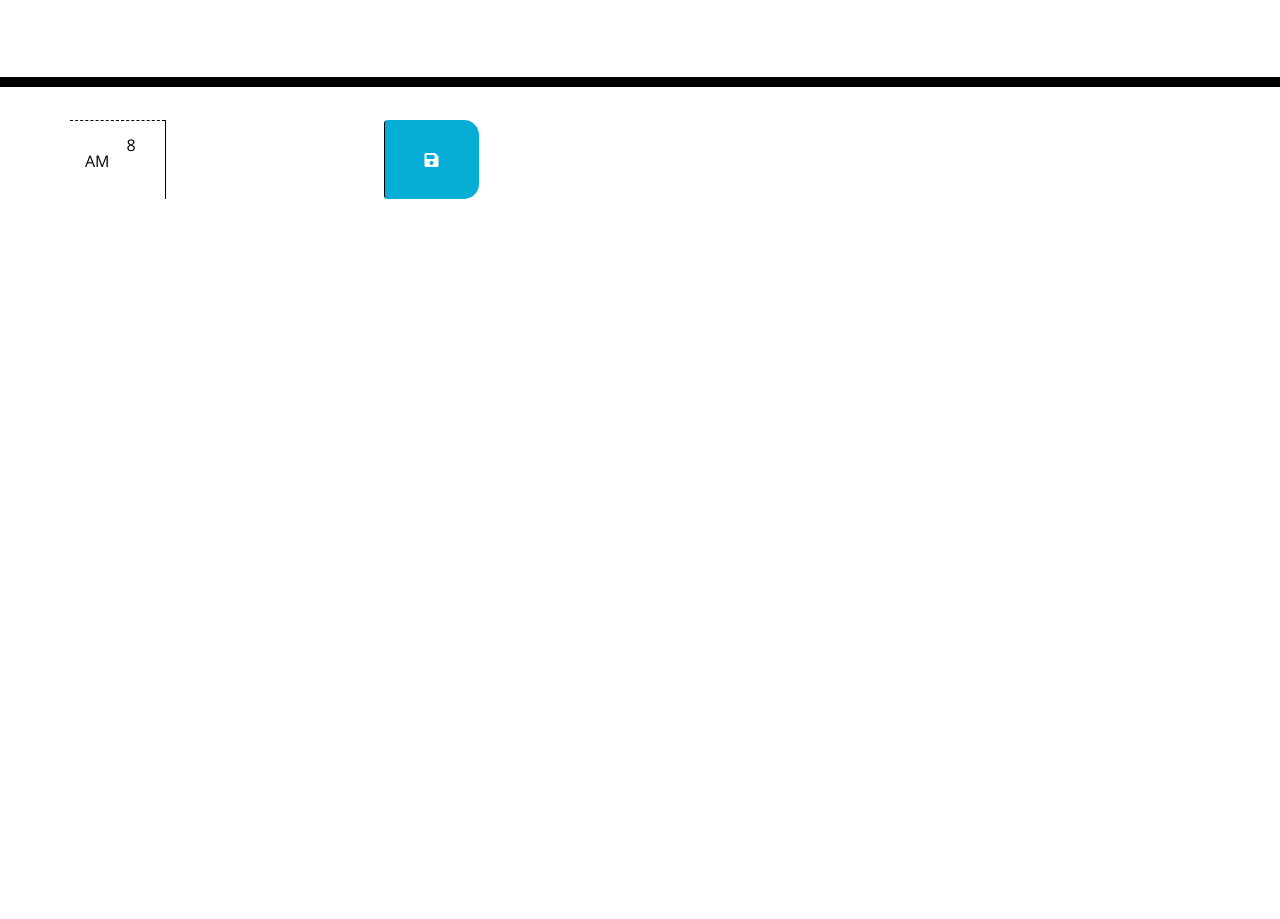
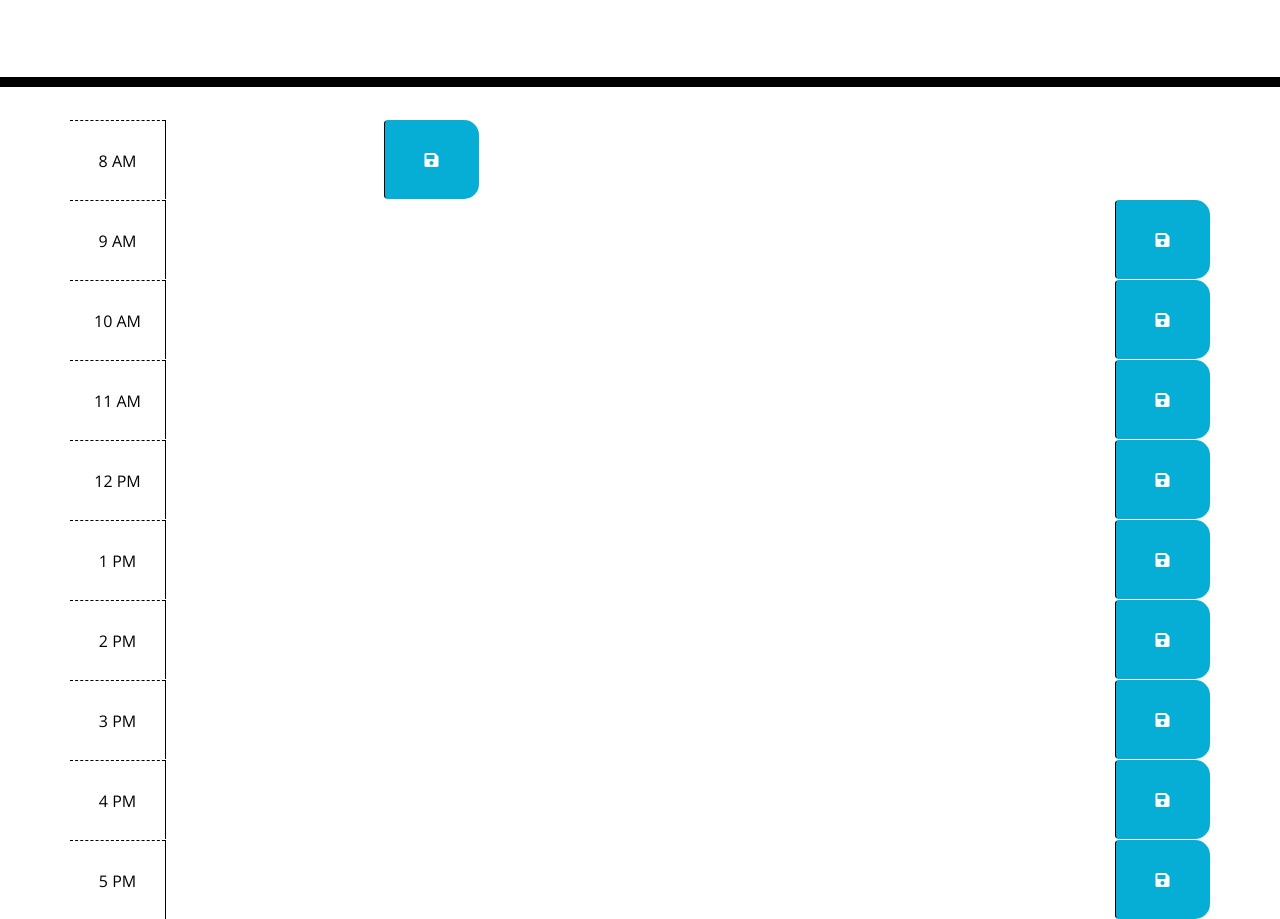
Before and after one commit to fausnightm/work-day-schedular, a plain HTML site: page index.html in a window 1280 px wide. Shown: the part 181-1100 px from the top of the page. Before the commit the page ends 800 px from the top, so only its background shows below. Drawn offline with nearby package versions, Linux system fonts and the light colour scheme; files that its build step writes are made by us from their sources.

Commit message:
updated html finsihed

```diff
--- a/index.html
+++ b/index.html
@@ -1,40 +1,116 @@
 <!DOCTYPE html>
 <html lang="en">
+
 <head>
 	<meta charset="UTF-8" />
 	<meta name="viewport" content="width=device-width, initial-scale=1.0" />
 	<meta http-equiv="X-UA-Compatible" content="ie=edge" />
-    <link
-      rel="stylesheet"
-      href="https://stackpath.bootstrapcdn.com/bootstrap/4.3.1/css/bootstrap.min.css"
-    />
-    <link
-      rel="stylesheet"
-      href="https://use.fontawesome.com/releases/v5.8.1/css/all.css"
-      integrity="sha384-50oBUHEmvpQ+1lW4y57PTFmhCaXp0ML5d60M1M7uH2+nqUivzIebhndOJK28anvf"
-      crossorigin="anonymous"
-    />
-    <link
-      href="https://fonts.googleapis.com/css?family=Open+Sans&display=swap"
-      rel="stylesheet"
-    />
-    <link rel="stylesheet" href="style.css" />
-    <title>Work Day Scheduler</title>
+	<link rel="stylesheet" href="https://stackpath.bootstrapcdn.com/bootstrap/4.3.1/css/bootstrap.min.css" />
+	<link rel="stylesheet" href="https://use.fontawesome.com/releases/v5.8.1/css/all.css"
+		integrity="sha384-50oBUHEmvpQ+1lW4y57PTFmhCaXp0ML5d60M1M7uH2+nqUivzIebhndOJK28anvf" crossorigin="anonymous" />
+	<link href="https://fonts.googleapis.com/css?family=Open+Sans&display=swap" rel="stylesheet" />
+	<link rel="stylesheet" href="./assets/css/style.css" />
+	<title>Work Day Scheduler - Challenge 5: Third-Party APIs </title>
 </head>
 
 <body>
+	<!-- Header -->
 	<header class="jumbotron">
 		<h1 class="display-3">Work Day Scheduler</h1>
 		<p class="lead">A simple calendar app for scheduling your work day</p>
 		<p id="currentDay" class="lead"></p>
 	</header>
+
 	<div class="container">
-      <!-- Timeblocks go here -->
-      <div id="hour8" class="row timeBlock">
-        <section class="col-md-1 hour">
+
+		<!-- Timeblocks start here -->
+
+		<div id="hour8" class="row time-block">
+            <div class="col-md-1 hour">
                 8 AM
-        </section>
-        <textarea name="toDo" id="toDo" class="col-md-1s0 description" >
+            </div>
+            <textarea class="col-md-1s0 description">
+            </textarea>
+            <button class="btn saveBtn col-md-1"><i class="fas fa-save"></i></button>
+        </div>
+
+		<div id="hour9" class="row time-block">
+            <div class="col-md-1 hour">
+                9 AM
+            </div>
+            <textarea class="col-md-10 description">
+            </textarea>
+            <button class="btn saveBtn col-md-1"><i class="fas fa-save"></i></button>
+        </div>
+
+		<div id="hour10" class="row time-block">
+            <div class="col-md-1 hour">
+                10 AM
+            </div>
+            <textarea class="col-md-10 description">
+            </textarea>
+            <button class="btn saveBtn col-md-1"><i class="fas fa-save"></i></button>
+        </div>
+
+		<div id="hour10=1" class="row time-block">
+            <div class="col-md-1 hour">
+                11 AM
+            </div>
+            <textarea class="col-md-10 description">
+            </textarea>
+            <button class="btn saveBtn col-md-1"><i class="fas fa-save"></i></button>
+        </div>
+
+		<div id="hour12" class="row time-block">
+            <div class="col-md-1 hour">
+                12 PM
+            </div>
+            <textarea class="col-md-10 description">
+            </textarea>
+            <button class="btn saveBtn col-md-1"><i class="fas fa-save"></i></button>
+        </div>
+
+		<div id="hour13" class="row time-block">
+            <div class="col-md-1 hour">
+                1 PM
+            </div>
+            <textarea class="col-md-10 description">
+            </textarea>
+            <button class="btn saveBtn col-md-1"><i class="fas fa-save"></i></button>
+        </div>
+
+		<div id="hour14" class="row time-block">
+            <div class="col-md-1 hour">
+                2 PM
+            </div>
+            <textarea class="col-md-10 description">
+            </textarea>
+            <button class="btn saveBtn col-md-1"><i class="fas fa-save"></i></button>
+        </div>
+
+		<div id="hour15" class="row time-block">
+            <div class="col-md-1 hour">
+                3 PM
+            </div>
+            <textarea class="col-md-10 description">
+            </textarea>
+            <button class="btn saveBtn col-md-1"><i class="fas fa-save"></i></button>
+        </div>
+
+		<div id="hour16" class="row time-block">
+            <div class="col-md-1 hour">
+                4 PM
+            </div>
+            <textarea class="col-md-10 description">
+            </textarea>
+            <button class="btn saveBtn col-md-1"><i class="fas fa-save"></i></button>
+        </div>
+
+		<div id="hour17" class="row time-block">
+            <div class="col-md-1 hour">
+                5 PM
+            </div>
+            <textarea class="col-md-10 description">
             </textarea>
             <button class="btn saveBtn col-md-1"><i class="fas fa-save"></i></button>
         </div>
@@ -43,5 +119,7 @@
 
 	<script src="https://code.jquery.com/jquery-3.4.1.min.js"></script>
 	<script src="https://cdnjs.cloudflare.com/ajax/libs/moment.js/2.24.0/moment.min.js"></script>
+	<script src="./assets/js/script.js"></script>
 </body>
+
 </html>
```
Lines whose indentation alone changed are shown as unchanged.
